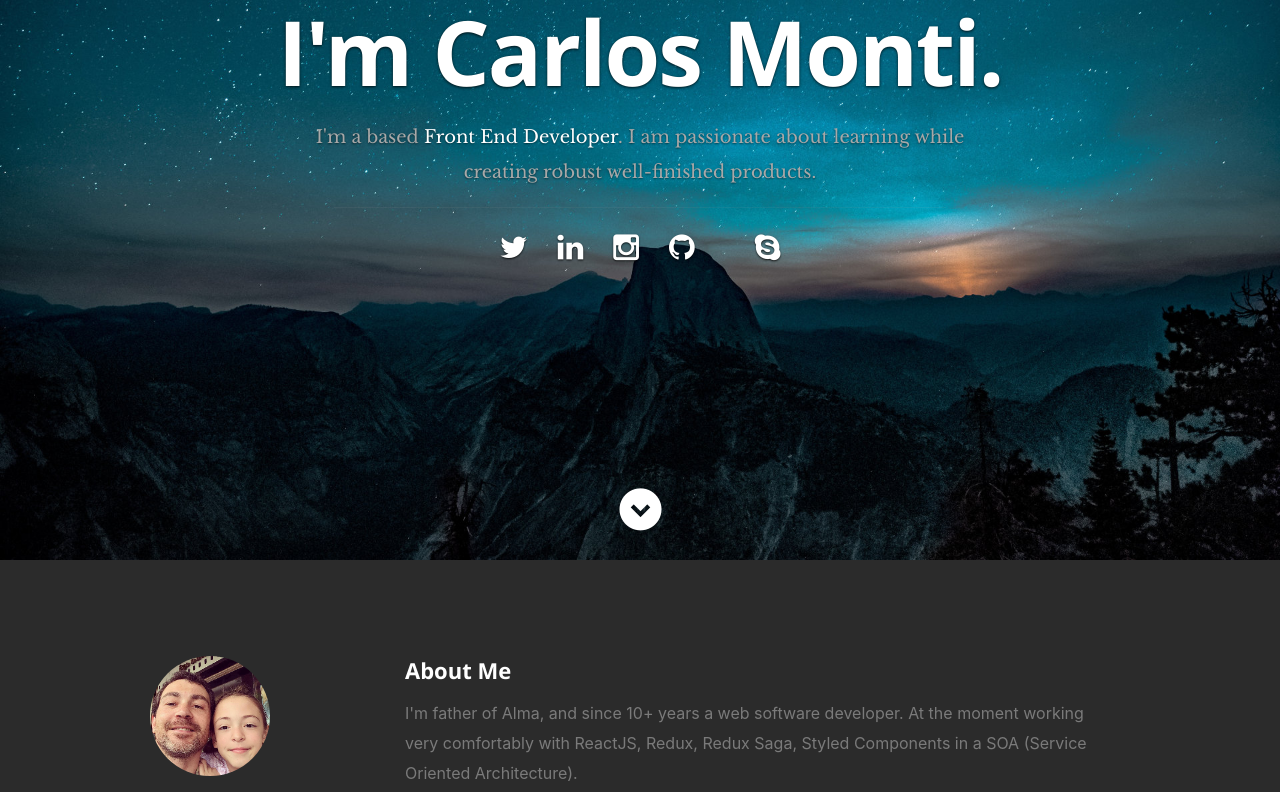
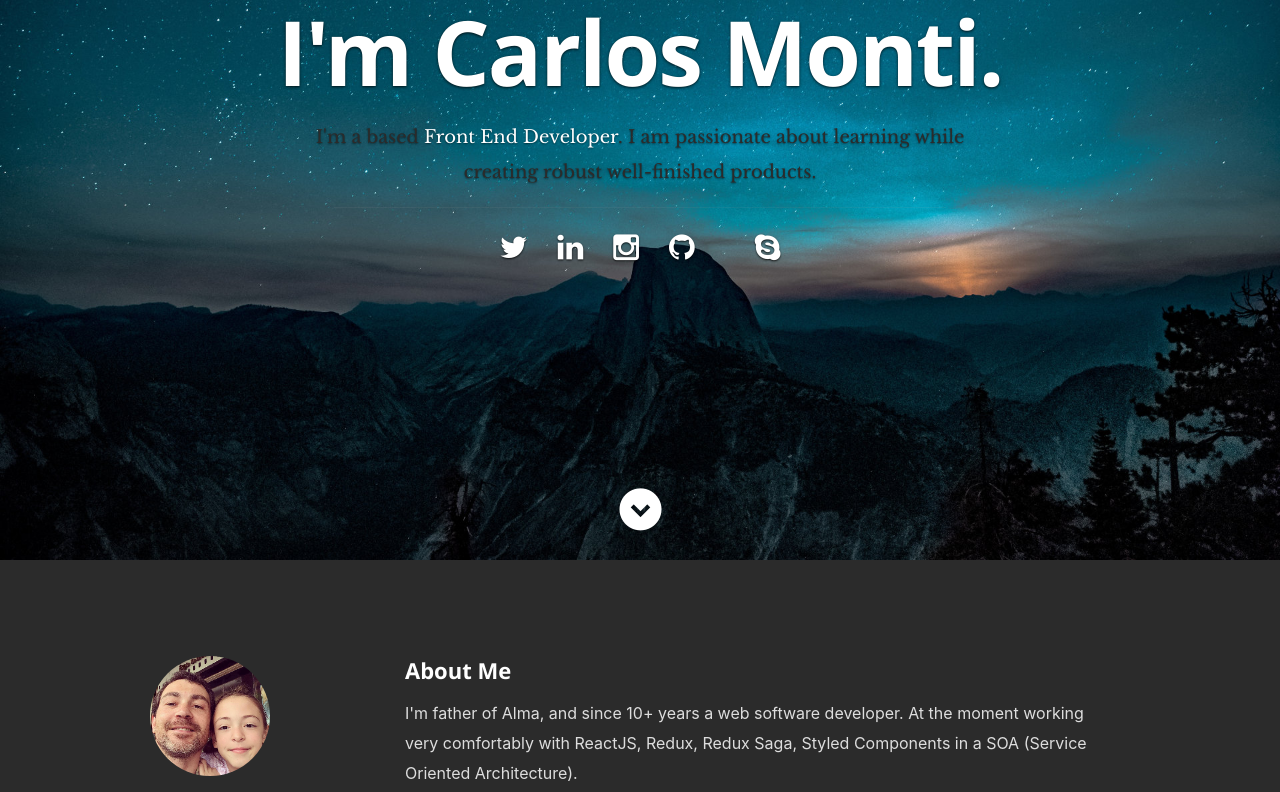
Before and after one commit to testacode/resume, a React (Create React App) app: page / in a window 1280 px wide. Shown: the part 240-1032 px from the top of the page. Built offline with nearby package versions, Linux system fonts and the light colour scheme.

Commit message:
fix: styles

```diff
--- a/public/css/layout.css
+++ b/public/css/layout.css
@@ -67,7 +67,7 @@ header .banner-text h1 {
 }
 header .banner-text h3 {
    font: 18px/1.9em 'librebaskerville-regular', serif;
-   color: #A8A8A8;
+   color: #2B2B2B;
    margin: 0 auto;
    width: 70%;
    text-shadow: 0px 1px 2px rgba(0, 0, 0, .5);
@@ -188,7 +188,6 @@ ul#nav li.current a { color: #F06000; }
 /* ------------------------------------------------------------------ */
 
 #about {
-   height: 100vh;
    background: #2B2B2B;
    padding-top: 96px;
    padding-bottom: 66px;
@@ -205,7 +204,10 @@ ul#nav li.current a { color: #F06000; }
 }
 #about p {
    line-height: 30px;
-   color: #7A7A7A;
+   color: #ddd;
+}
+#about p {
+  margin-bottom: 20px;
 }
 #about .profile-pic {
    background: url(../images/avatar.png) no-repeat top center;
```
